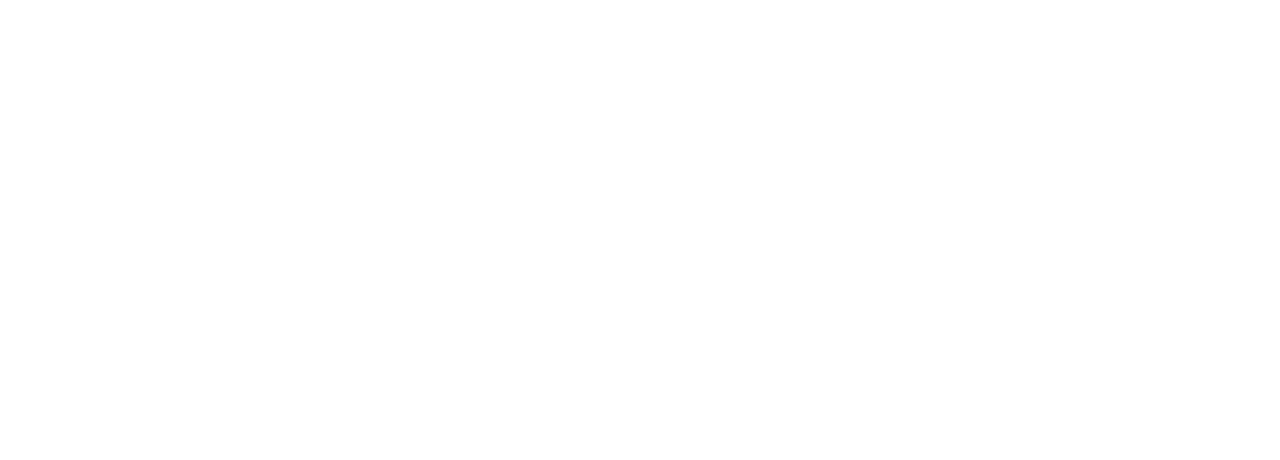
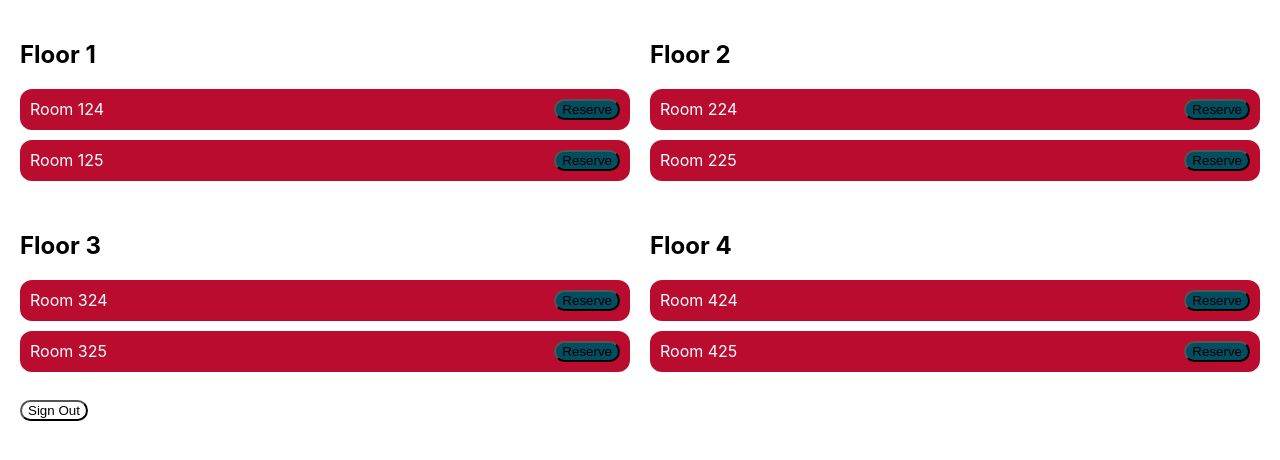
Before and after one commit to manavpatelUGA/MLCMeltdown, a React (Create React App) app in the folder mlcmeltdown/: page /Home-Page in a window 1280 px wide. Before the commit this address had no page. Shown: the top 460 px of the page. Built offline with nearby package versions, Linux system fonts and the light colour scheme.

Commit message:
Added authenticated user view

```diff
--- a/mlcmeltdown/package.json
+++ b/mlcmeltdown/package.json
@@ -3,11 +3,16 @@
   "version": "0.1.0",
   "private": true,
   "dependencies": {
+    "@emotion/react": "^11.11.1",
+    "@emotion/styled": "^11.11.0",
+    "@manavpatel/component": "^0.0.1",
     "@testing-library/jest-dom": "^5.17.0",
     "@testing-library/react": "^13.4.0",
     "@testing-library/user-event": "^13.5.0",
     "react": "^18.2.0",
     "react-dom": "^18.2.0",
+    "react-router": "^6.19.0",
+    "react-router-dom": "^6.19.0",
     "react-scripts": "5.0.1",
     "web-vitals": "^2.1.4"
   },
--- a/mlcmeltdown/src/App.js
+++ b/mlcmeltdown/src/App.js
@@ -1,17 +1,18 @@
 import { BrowserRouter as Router, Route, Routes } from 'react-router-dom';
 
 import TicketForm from './components/TicketForm';
+import HomePage from './components/HomePage';
 import './App.css';
+
 
 function App() {
   return (
     <Router>
-      <div>
-        <Routes>
-          <Route exact path='/' element={<p>Thing</p>} />
-          <Route path='/create-ticket' element={<TicketForm />} />
-        </Routes>
-      </div>
+      <Routes>
+        <Route exact path='/' element={<p>thing</p>} />
+        <Route path = '/Home-Page' element = {<HomePage />} />
+        <Route path='/create-ticket' element={<TicketForm />} />
+      </Routes>
     </Router>
   );
 };
--- /dev/null
+++ b/mlcmeltdown/src/components/HomePage.css
@@ -0,0 +1,40 @@
+.app {
+    display: grid;
+    grid-template-columns: repeat(2, 1fr);
+    gap: 20px;
+    padding: 20px;
+  }
+
+  .floor {
+    /* Styles for the floor component */
+  }
+
+  .room {
+    display: flex;
+    justify-content: space-between;
+    align-items: center;
+    background-color: #BA0C2F; /* Red color */
+    color: white;
+    padding: 10px;
+    margin-bottom: 10px;
+    border-radius: 12px;
+  }
+
+  .room.reserved {
+    background-color: grey; /* Different color when reserved */
+  }
+
+  button {
+    background-color: #004E60;
+    border-radius: 12px;
+    text-decoration: white;
+  }
+
+  .sign-out {
+    background-color: white;
+    margin: 0;
+    position: absolute;
+    top: 50%;
+    /* -ms-transform: translateY(-50%); */
+    /* transform: translateY(-50%); */
+  }
--- /dev/null
+++ b/mlcmeltdown/src/components/HomePage.js
@@ -0,0 +1,93 @@
+import React, { useState } from 'react';
+import { Link } from 'react-router-dom';
+import './HomePage.css';
+
+const HomePage = () => {
+    const Floor = ({ number, children }) => (
+        <div className="floor">
+          <h2>Floor {number}</h2>
+          {children}
+        </div>
+      );
+
+      const Room = ({ number }) => {
+        const [isReserved, setIsReserved] = React.useState(false);
+
+        const handleReserve = () => {
+          setIsReserved(true);
+          // Additional logic to handle reservation...
+        };
+
+        return (
+          <div className={`room ${isReserved ? 'reserved' : ''}`}>
+            <span>Room {number}</span>
+            <button onClick={handleReserve} disabled={isReserved}>
+              {isReserved ? 'Reserved' : 'Reserve'}
+            </button>
+          </div>
+        );
+      };
+
+      const SignOutButton = () => {
+        // Logic for signing out...
+        return (
+          <button className="sign-out">Sign Out</button>
+        );
+      };
+    return (
+      <div className="app">
+        {/* <Header title="MLC Meltdown" /> */}
+        <Floor number="1">
+          <Room number="124" />
+          <Room number="125" />
+        </Floor>
+        <Floor number="2">
+          <Room number="224" />
+          <Room number="225" />
+        </Floor>
+        <Floor number="3">
+          <Room number="324" />
+          <Room number="325" />
+        </Floor>
+        <Floor number="4">
+          <Room number="424" />
+          <Room number="425" />
+        </Floor>
+        <SignOutButton />
+      </div>
+    );
+  }
+  export default HomePage;
+//   function Floor({ number, children }) {
+//     return (
+//       <div className="floor">
+//         <h2>Floor {number}</h2>
+//         {children}
+//       </div>
+//     );
+//   }
+
+//   function Room({ number }) {
+//     const [isReserved, setIsReserved] = React.useState(false);
+
+//     function handleReserve() {
+//       setIsReserved(true);
+//       // Additional logic to handle reservation...
+//     }
+
+//     return (
+//       <div className={`room ${isReserved ? 'reserved' : ''}`}>
+//         <span>Room {number}</span>
+//         <button onClick={handleReserve} disabled={isReserved}>
+//           {isReserved ? 'Reserved' : 'Reserve'}
+//         </button>
+//       </div>
+//     );
+//   }
+
+//   function SignOutButton() {
+//     // Logic for signing out...
+//     return (
+//       <button className="sign-out">Sign Out</button>
+//     );
+//   }
--- a/mlcmeltdown/src/index.js
+++ b/mlcmeltdown/src/index.js
@@ -7,6 +7,7 @@
 const root = ReactDOM.createRoot(document.getElementById('root'));
 root.render(
   <React.StrictMode>
+
     <App />
   </React.StrictMode>
 );
```
Also changed, not shown: mlcmeltdown/src/App.css (line endings or trailing spaces), 1 other file (tests, documents, lock files or other folders).
